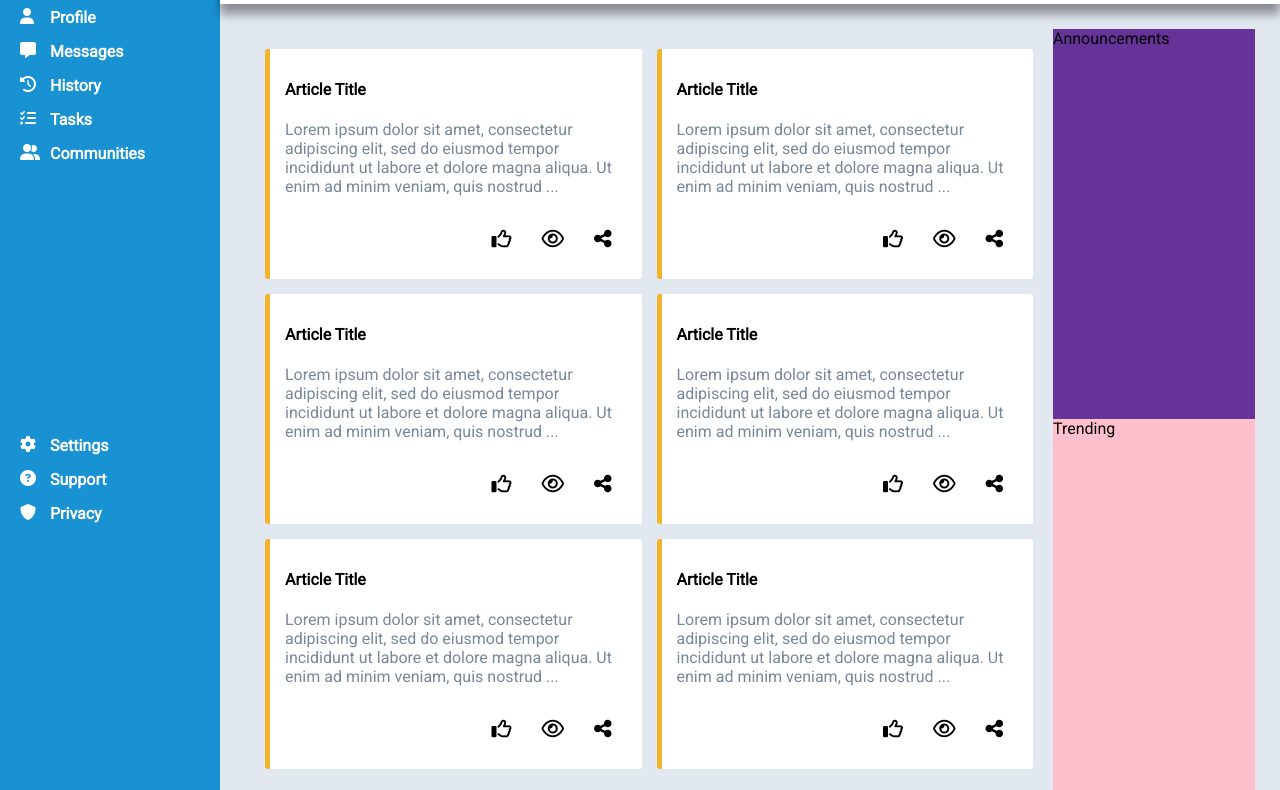
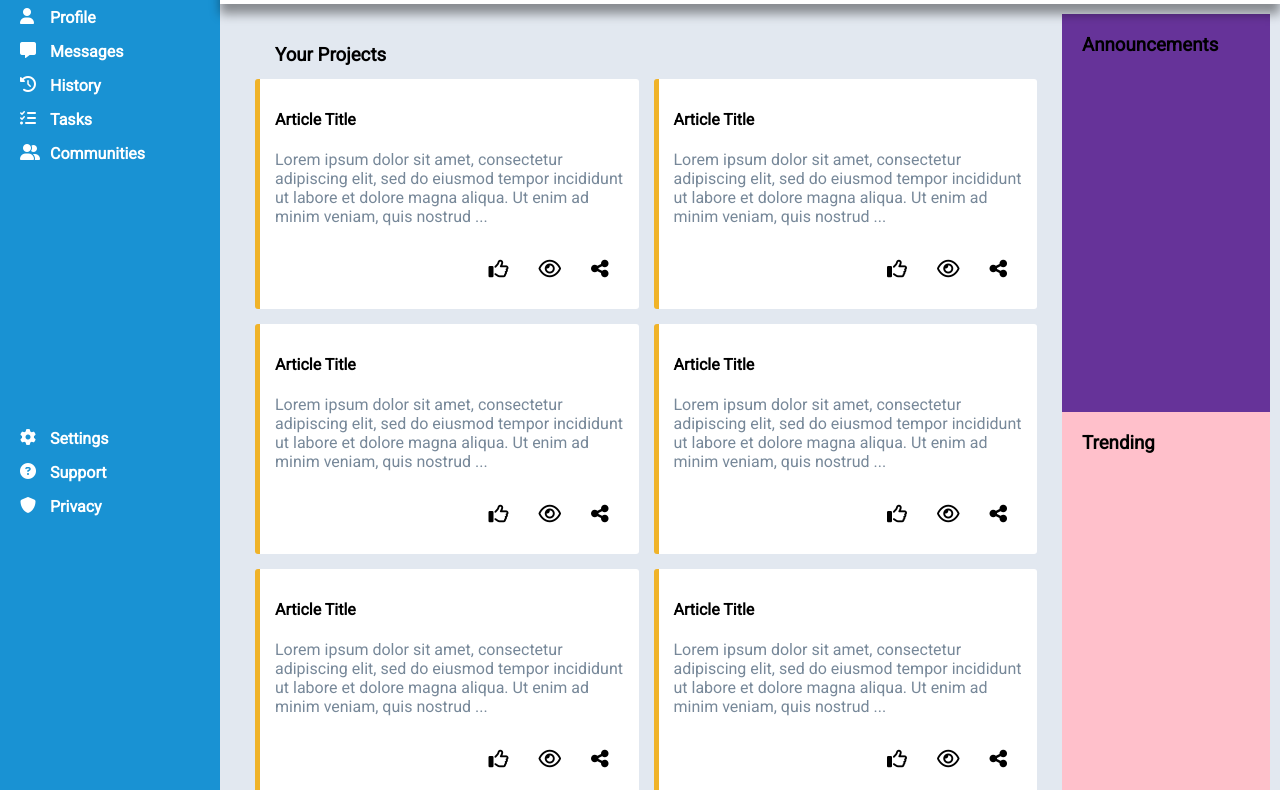
Before and after one commit to kerrmit019/admin-dashboard, a plain HTML site: page index.html in a window 1280 px wide. Shown: the part 146-936 px from the top of the page. Drawn offline with Linux system fonts and the light colour scheme.

Commit message:
Set up main area titles

```diff
--- a/index.html
+++ b/index.html
@@ -76,6 +76,7 @@
     </aside>
     <main>
       <div class="projects">
+        <h3>Your Projects</h3>
         <div class="card">
           <p class="title">Article Title</p>
           <p>
@@ -155,8 +156,8 @@
           </div>
         </div>
       </div>
-      <div class="announcements">Announcements</div>
-      <div class="trending">Trending</div>
+      <div class="announcements"><h3>Announcements</h3></div>
+      <div class="trending"><h3>Trending</h3></div>
     </main>
 
     <footer>
--- a/style.css
+++ b/style.css
@@ -115,19 +115,28 @@ header .post-buttons {
 }
 main {
   background-color: #e2e8f0;
-  padding: 25px;
+  padding: 10px;
   display: grid;
   grid-template-columns: 80% auto;
   grid-template-rows: 50% auto;
 }
 
+h3 {
+  padding: 15px;
+  margin: 5px;
+  grid-row: 1 / 2;
+  grid-column: 1/ 3;
+}
+
 main .projects {
+  margin: 5px;
   /* background-color: blue; */
   display: grid;
   gap: 15px;
+  grid-row: 1/ 3;
   grid-template-columns: repeat(2, minmax(250px, auto));
-  /* grid-template-rows: repeat(2, 1fr); */
-  padding: 20px;
+  grid-template-rows: 40px 1fr;
+  padding: 5px 20px;
 }
 
 .projects .card {
```
